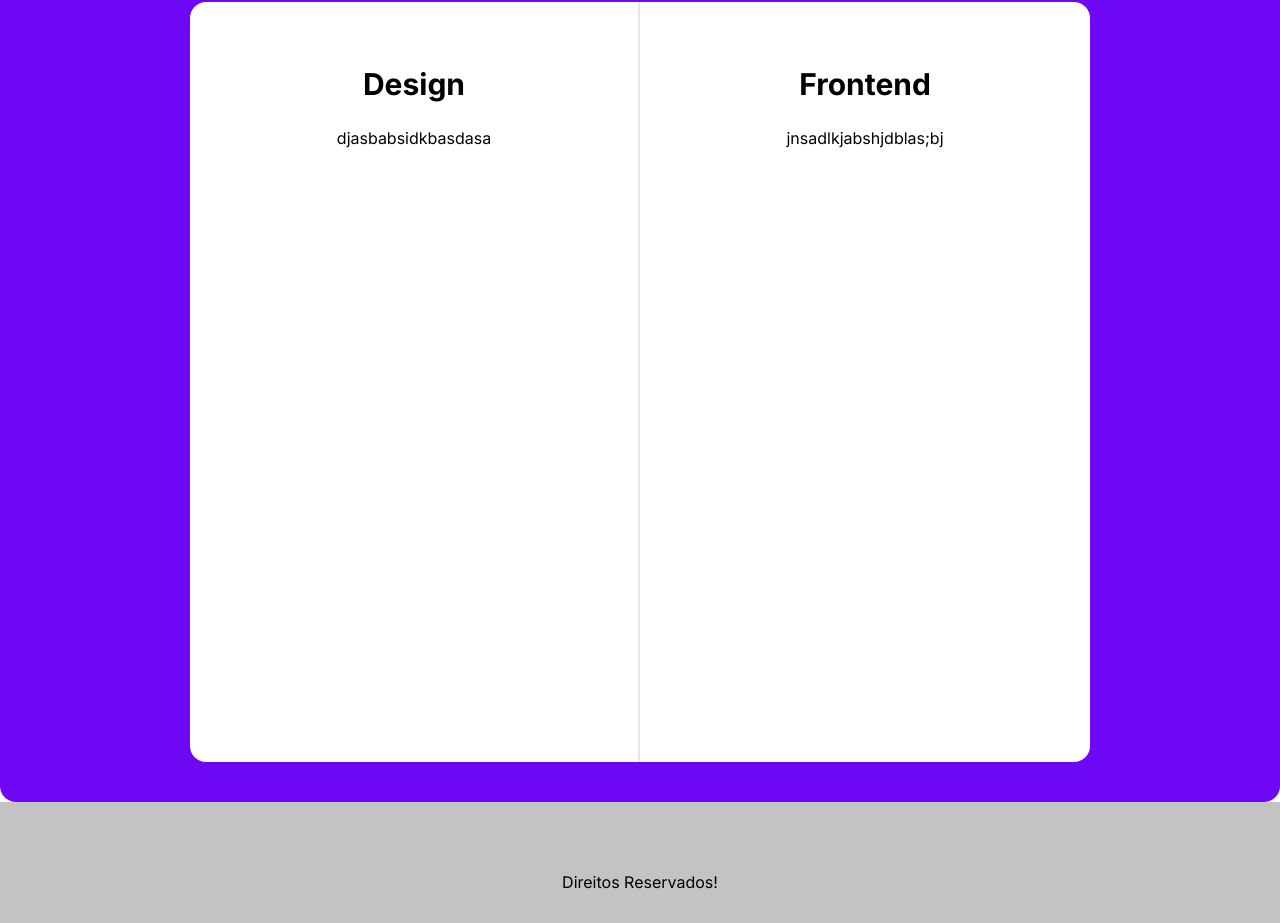
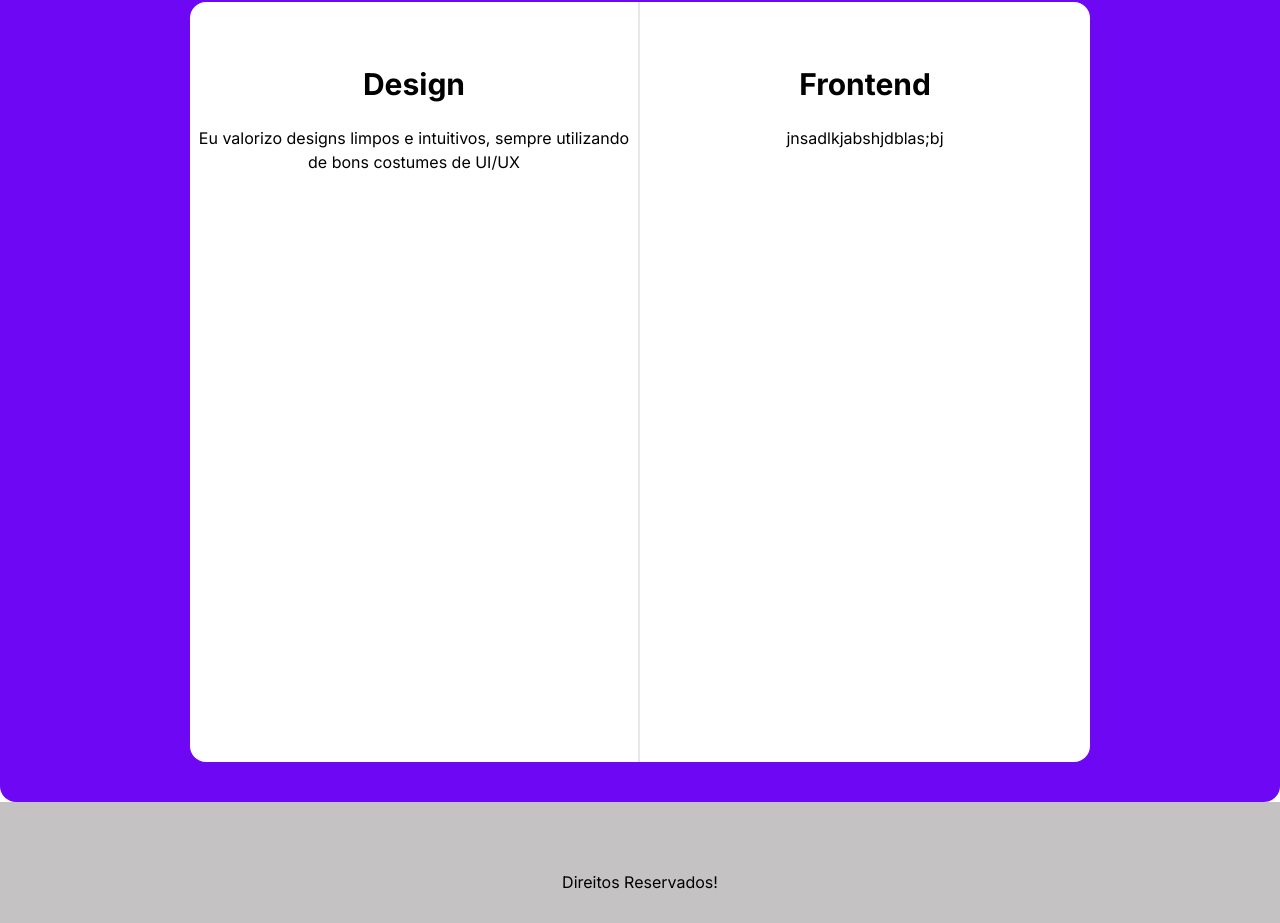
Before and after one commit to YuriCast/Personal-Portfolio, a Next.js app: page / in a window 1280 px wide. Shown: the part 1154-2077 px from the top of the page. Built offline with nearby package versions, Linux system fonts and the light colour scheme.

Commit message:
text card design

```diff
--- a/components/card.tsx
+++ b/components/card.tsx
@@ -5,7 +5,10 @@ const Card = () => {
     <div className="mx-auto flex h-[760px] w-[900px] justify-between rounded-2xl bg-white">
       <div className="w-1/2 items-center justify-center border-r-2 text-center">
         <h1 className="mt-16 text-3xl font-bold text-black">Design</h1>
-        <p className="mt-6 text-black">djasbabsidkbasdasa</p>
+        <p className="mt-6 text-black">
+          Eu valorizo designs limpos e intuitivos, sempre utilizando de bons
+          costumes de UI/UX
+        </p>
       </div>
       <div className="w-1/2 items-center justify-center text-center ">
         <h1 className="mt-16 text-3xl font-bold text-black">Frontend</h1>
```
